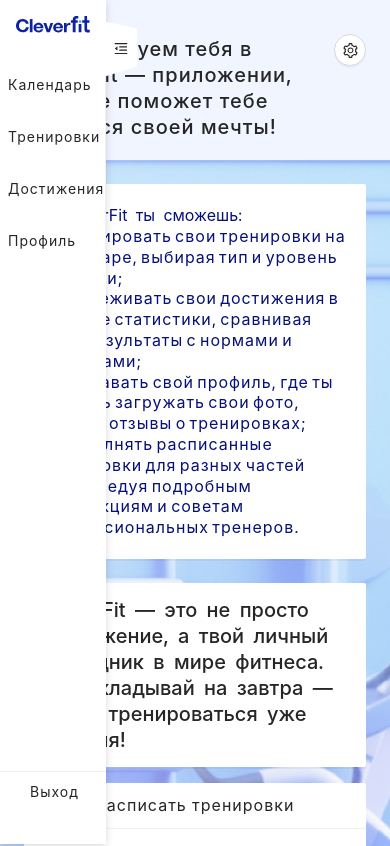
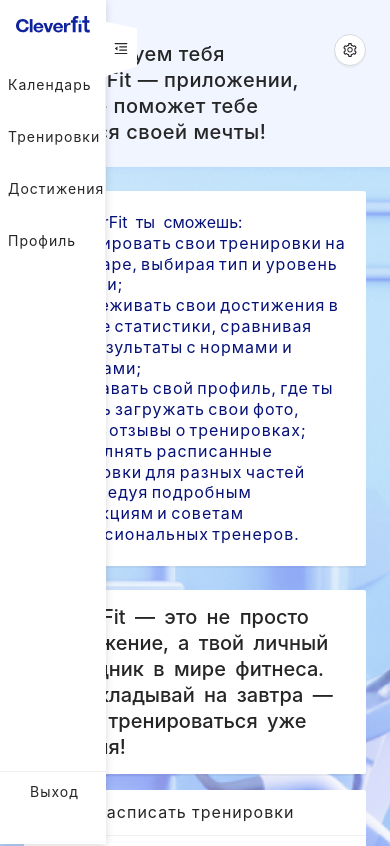
Before and after one commit to ClevertecFrontendLab/Anton-Osip, a React (Vite) app: page /#/ in a window 390 px wide. Shown: the top 846 px of the page. Built offline with nearby package versions, Linux system fonts and the light colour scheme.

Commit message:
fix: header for main-page

```diff
--- a/src/pages/main-page/main-page-header/main-page-header.module.css
+++ b/src/pages/main-page/main-page-header/main-page-header.module.css
@@ -1,78 +1,98 @@
 #header {
     width: 100%;
     height: auto;
+    padding: 13px 24px 22px;
+
+    letter-spacing: 0.5px;
+
     background: var(--primary-light-1);
-    padding: 16px 24px;
 }
+
 #header .header__breadcrumb {
+    margin-bottom: 12px;
+}
+
+#header .header__breadcrumb span {
+    font-family: var(--font-family);
+    line-height: 130%;
+    font-weight: 400;
+    font-size: 14px;
+
+    color: var(--character-light-title-85);
+}
+
+#header .header__row {
+    position: relative;
+}
+
+#header .header__title {
+    margin: 0;
+
+    font-family: var(--font-family);
+    font-weight: 700;
+    font-size: 38px;
+    line-height: 130%;
+    color: var(--character-light-title-85);
+}
+
+#header .header__settings {
+    position: absolute;
+    top: 1px;
+    right: 17px;
+
+    display: flex;
+    align-items: center;
+    gap: 9px;
+
     font-family: var(--font-family);
     font-weight: 400;
     font-size: 14px;
     line-height: 130%;
-    color: var(--character-light-title-85);
-    margin-bottom: 14px;
-}
-#header .header__title {
-    font-family: var(--font-family);
-    font-weight: 700;
-    font-size: 38px;
-    line-height: 130%;
-    letter-spacing: 1px;
-    color: var(--character-light-title-85);
-    margin: 0;
-    word-spacing: -4px;
-}
-#header .header__row {
-    position: relative;
-    justify-content: space-between;
-}
-#header .header__settings {
-    display: flex;
-    align-items: center;
-    gap: 9px;
-    position: absolute;
-    top: 1px;
-    right: 17px;
-    font-family: var(--font-family);
-    font-weight: 400;
-    font-size: 15px;
-    line-height: 130%;
-    word-spacing: 4px;
+    text-align: center;
     color: var(--character-light-title-85);
 }
 
 @media (max-width: 1053px) {
-    #header {
-        padding: 16px 24px 20px;
-    }
-    #header .header__breadcrumb {
-        padding-left: 1px;
-    }
     #header .header__title {
         font-weight: 500;
         font-size: 24px;
-        word-spacing: 0;
+    }
+
+    #header .header__settings {
+        top: 2px;
+        right: 15px;
+    }
+
+    #header .header__settings span {
+        display: none;
     }
 }
+
 @media (max-width: 644px) {
     #header .header__breadcrumb {
-        margin-bottom: 2px;
+        margin-bottom: 6px;
     }
+
     #header .header__title {
         font-size: 20px;
     }
+
     #header .header__settings {
+        top: -7px;
+        right: 0;
+
+        width: 32px;
+        height: 32px;
+        padding: 8px;
+
+        background: var(--character-light-primary-inverse);
         border: 1px solid var(--character-light-border);
         border-radius: 100px;
-        padding: 4px 10px;
-        width: 32px;
-        height: 32px;
         box-shadow: 0 2px 0 0 rgba(0, 0, 0, 0.04);
-        background: var(--character-light-primary-inverse);
         overflow: hidden;
-        padding-top: 5px;
-        padding-left: 8px;
-        top: -2px;
-        right: 0;
+    }
+
+    #header .header__settings span {
+        display: inline-block;
     }
 }
--- a/src/pages/main-page/main-page-header/main-page-header.tsx
+++ b/src/pages/main-page/main-page-header/main-page-header.tsx
@@ -17,16 +17,22 @@
                 </Col>
             </Row>
             <Row className={styles.header__row}>
-                <Col xl={{ span: 20 }} xs={{ span: 22 }}>
+                <Col xs={{ span: 20 }} md={{ span: 19 }} xl={{ span: 21 }}>
                     <Title className={styles.header__title}>
-                        Приветствуем тебя в CleverFit — приложении,
-                        <br /> которое поможет тебе добиться своей мечты!
+                        Приветствуем тебя в CleverFit — приложении, <br />
+                        которое поможет тебе добиться своей мечты!
                     </Title>
                 </Col>
-                <Link to='#' className={styles.header__settings}>
-                    <SettingOutlined size={14} />
-                    Настройки
-                </Link>
+                <Col
+                    xs={{ span: 2, offset: 2 }}
+                    md={{ span: 2, offset: 3 }}
+                    xl={{ span: 2, offset: 1 }}
+                >
+                    <Link to='#' className={styles.header__settings}>
+                        <SettingOutlined size={14} />
+                        Настройки
+                    </Link>
+                </Col>
             </Row>
         </Header>
     );
```
